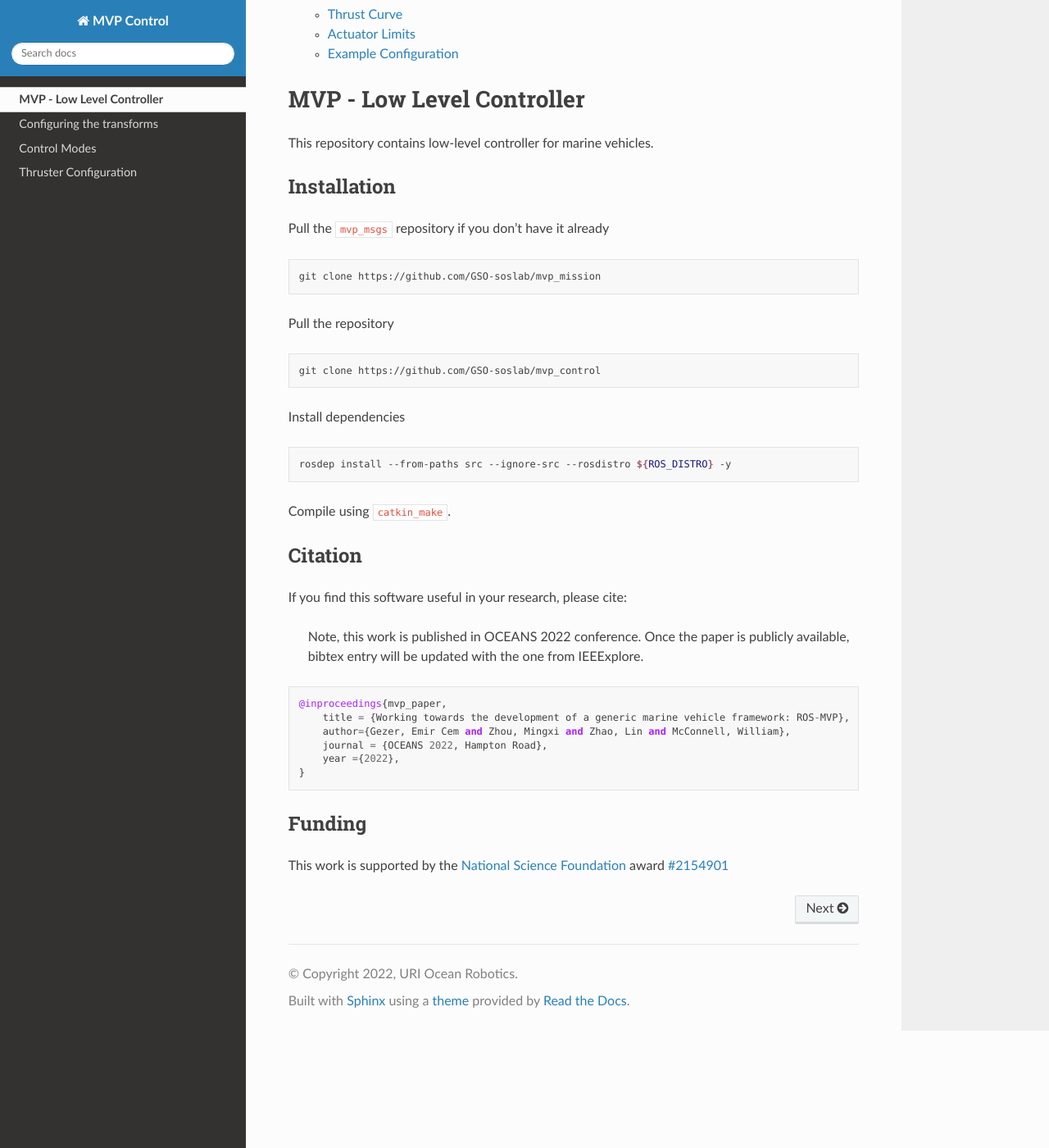
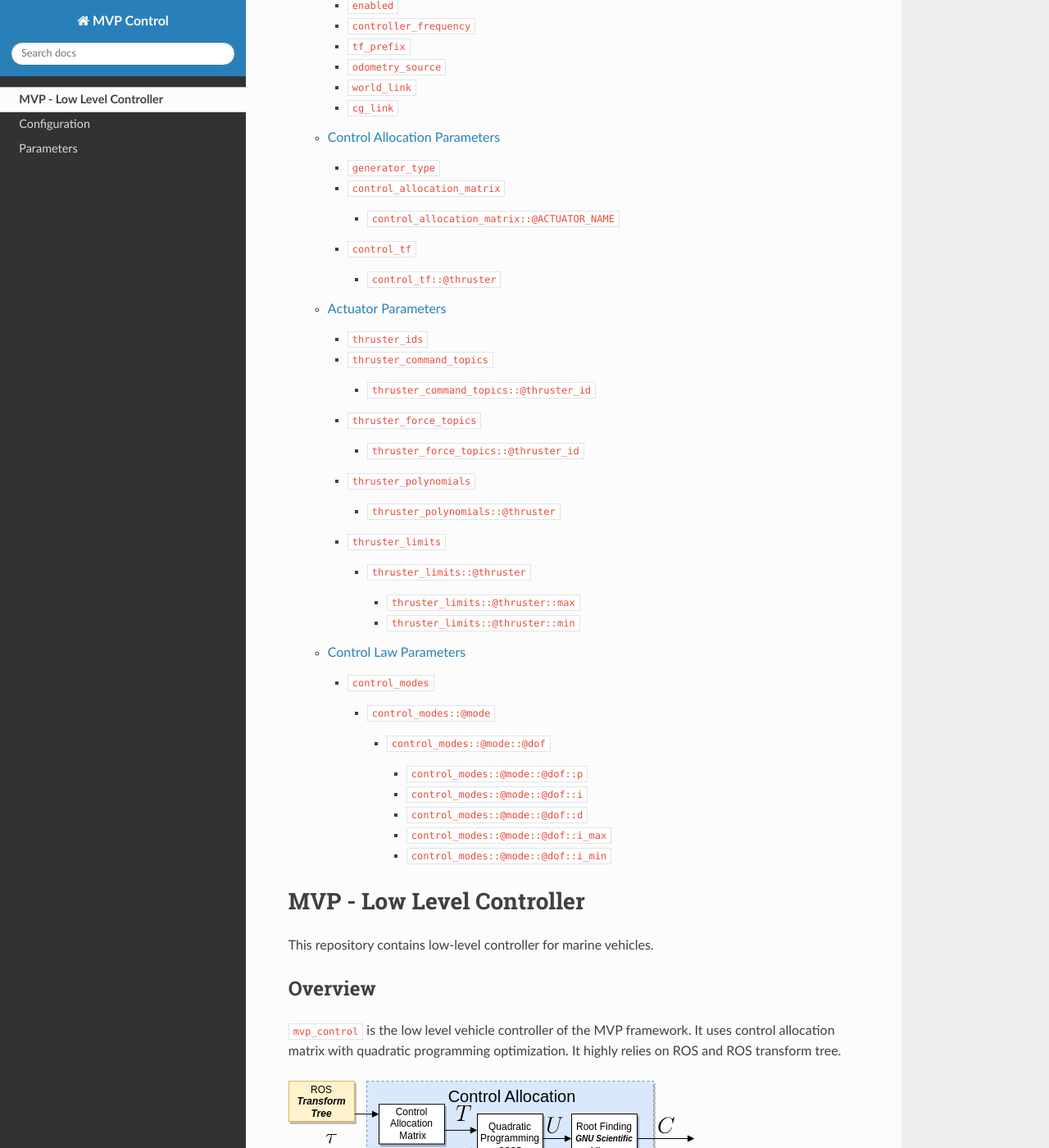
Before and after one commit to uri-ocean-robotics/mvp_control, a Sphinx documentation site: the page built from docs/index.md, in a window 1280 px wide and 1400 px high, scrolled down 273 px. Shown: the whole window at 82% size. Built offline with Sphinx 7.4.7 and the Read the Docs theme 2.0.0, drawn with Linux system fonts in a browser that asks for light colours; formulas are drawn with MathJax 3; some of the changed lines change nothing that is shown; some of the changed text lies outside the part shown.

Commit message:
docs: add sphinx documentation

````diff
--- a/README.md
+++ b/README.md
@@ -1,6 +1,18 @@
 # MVP - Low Level Controller
 
 This repository contains low-level controller for marine vehicles.
+
+## Overview
+
+`mvp_control` is the low level vehicle controller of the MVP framework.
+It uses control allocation matrix with quadratic programming optimization.
+It highly relies on ROS and ROS transform tree.
+
+![diagram](../docs/_static/diagram.svg)
+
+## Documentation
+
+The documentation for `mvp_control` package is is at https://uri-ocean-robotics.github.io/mvp_control.
 
 ## Installation
 
--- a/docs/conf.py
+++ b/docs/conf.py
@@ -8,6 +8,10 @@
 
 import sphinx_rtd_theme
 import myst_parser
+import os
+import sys
+
+sys.path.insert(0, os.path.abspath('..'))
 
 project = 'MVP Control'
 copyright = '2022, URI Ocean Robotics'
--- /dev/null
+++ b/docs/configuration.rst
@@ -0,0 +1,30 @@
+Configuration
+=============
+
+Configuring the transforms
+--------------------------
+
+.. important::
+    It is crucial that users of MVP have a clear understandin of `REP 105 <https://www.ros.org/reps/rep-0105.html>`_ and `REP 103 <https://www.ros.org/reps/rep-0103.html>`_.
+
+First create an arbitrary transform link to be used as center of gravity link.
+You may use URDF, static transform publisher, or your own TF publisher to achieve that.
+This link will be passed to ``mvp_control`` with ``cg_link`` parameter.
+
+Depending on the navigation solution, you maybe forced to use NED (North East Down) coordinate system.
+For example, robot_localization package only works with ENU (East North Up) coordinate system.
+You'll be configuring ``world_link`` parameter to base as the same convention as ``cg_link``.
+In other words, if ``cg_link`` is ENU, ``world_link`` must be ENU and vica versa.
+
+.. note::
+    MVP Controller requires a working navigation stack.
+    ROS robot_localization package provides easiest navigation integration.
+
+
+Odometry input set with ``odometry_source`` parameter. Your navigation solution must output the odometry in ``nav_msgs/Odometry`` type.
+
+Your final TF tree structrue should look like the following image.
+
+.. figure:: _static/example_tf.svg
+
+    Example of minimum required transform tree configuration.
--- a/docs/control_mode_configuration.md
+++ /dev/null
@@ -1,46 +0,0 @@
-# Control Modes
-
-```yaml
-##
-#
-# Defines the initial state of the controller
-#
-##
-enabled: true
-
-##
-#
-# Control rules for each control mode
-# Possible values for control rules are
-# - x
-# - y
-# - z
-# - roll
-# - pitch
-# - yaw
-# - surge
-# - sway
-# - heave
-#
-
-control_modes:
-  ##
-  # PID gains for each degree of freedom
-  ##
-  heading:
-    yaw:      {p: 20.0,  i: 0.5,   d: 30.0,  i_max: 20, i_min: -20}
-
-  flight:
-    pitch:    {p: 5.0,    i: 1.0,   d: 2.0,   i_max: 10, i_min: -10}
-    yaw:      {p: 5.0,    i: 0.5,   d: 30.0,  i_max: 20, i_min: -20}
-    surge:    {p: 10.0,   i: 3.0,   d: 5.0,   i_max: 10, i_min: -10}
-
-  hold:
-    x:        {p: 2.0,    i: 0.5,   d: 1.0,   i_max: 10, i_min: -10}
-    y:        {p: 2.0,    i: 0.5 ,  d: 1.0,   i_max: 10, i_min: -10}
-    # z:        {p: 2.0,    i: 1.0 ,  d: 10.0,  i_max: 10, i_min: -10}
-    # pitch:    {p: 5.0,    i: 1.0,   d: 2.0,   i_max: 10, i_min: -10}
-    # yaw:      {p: 5.0,    i: 0.5,   d: 30.0,  i_max: 20, i_min: -20}
-
-  kill: false
-```
--- a/docs/index.md
+++ b/docs/index.md
@@ -1,8 +1,7 @@
 ```{toctree}
 self
-transform_configuration.md
-control_mode_configuration.md
-thruster_configuration.md
+configuration.md
+parameters.rst
 ```
 
 ```{include} ../README.md
--- /dev/null
+++ b/docs/parameters.rst
@@ -0,0 +1,340 @@
+Parameters
+======================
+
+Basic Parameters
+----------------
+
+.. cpp:var:: bool enabled [not required]
+
+    :default: `False`
+
+    :brief: Initial state of the controller
+
+.. cpp:var:: double controller_frequency [not required]
+
+    :default: `10.0`
+
+    :brief: Frequency of the controller
+
+.. cpp:var:: string tf_prefix [not required]
+
+    :default: `''`
+
+    :brief: Transform Tree prefix
+
+.. cpp:var:: string odometry_source
+
+    :default: `odometry`
+
+    :brief: Odometry topic name
+
+.. cpp:var:: string world_link [not required]
+
+    :default: `world`
+
+    :brief: Transform tree worl link name
+
+.. cpp:var:: string cg_link [not required]
+
+    :defeault: `cg_link`
+
+    :brief: Center of gavity transform tree link name
+
+
+Control Allocation Parameters
+-----------------------------
+
+.. cpp:var:: string generator_type
+
+    :brief: Defines the control allocation matrix generation method.
+
+    Depending on the
+    parameter, it is either auto generated or user defined
+
+    :option: ``tf`` Control allocaiton matrix generated using Transform Tree. If this option is selected, user must define actuator links in the `thruster_ids` parameter.|
+    :option: ``user`` User provides the control allocation matrix
+
+.. cpp:var:: complex control_allocation_matrix
+
+    :brief: User defined control allocation matrix.
+
+    User defines the control allocation matrix as vectors per actuator. Those
+    vectors are so-called *contribution vectors*.
+
+    .. cpp:var:: vector<double> @ACTUATOR_NAME
+
+        :brief: Contribution vector for given actuator
+
+        .. math:: \texttt{<actuator\_name>} \leftarrow [\phi, \theta, \psi, u, v, w]
+
+
+    .. code-block:: yaml
+        :caption: Example control_allocation_matrix configuration.
+
+        control_allocation_matrix:
+            main:
+                [0.0, 0.0, 0.0, 1.0, 0.0, 0.0]
+            horizontal:
+                [0.0, 0.0, 0.48, 0.0, 1.0, 0.0]
+            vertical:
+                [0.0, 0.39, 0.0, 0.0, 0.0, -1.0]
+
+.. cpp:var:: complex control_tf
+
+    :brief: Transform tree link names for actuators
+
+    If `generator_type` parameter is set to `tf`, the mvp_control will look for actuator links in the transform tree.
+    Transform tree link names is required to generate the control allocaiton matrix.
+
+    .. cpp:var:: string @thruster
+
+        :brief: Trasform tree link name for the actuator
+
+
+    .. code-block:: yaml
+        :caption: Example
+
+        control_tf:
+            main: main_thruster_link
+            horizontal: horizontal_thruster_link
+            vertical: vertical_thruster_link
+
+Actuator Parameters
+-------------------
+
+.. cpp:var:: vector<string> thruster_ids
+
+    :brief: Arbitrary names for actuators
+
+    The user must declare arbitrary id for actuators.
+    Each thruster has its unique ID.
+    These unique IDs will be used for configuring them.
+    In the rest of the configuration file, those IDs must match.
+
+    .. code-block:: yaml
+        :caption: Example
+
+        thruster_ids:
+          - main
+          - horizontal
+          - vertical
+
+
+.. cpp:var:: complex thruster_command_topics
+
+    :brief: Control command topics for each actuator.
+
+    Control command for the actuator will be published under the topic defined with this parameter.
+    The topic will publish the control command in `std_msgs/Float64` format.
+
+    .. cpp:var:: string @thruster_id
+
+        :brief: Control commad topic for an actuator
+
+    .. code-block:: yaml
+        :caption: Example configuration
+
+        thruster_command_topics:
+            main: control/thruster/main
+            horizontal: control/thruster/horizontal
+            vertical: control/thruster/vertical
+
+.. cpp:var:: complex thruster_force_topics
+
+    :brief: Topic for controller force output for each actuator.
+
+    This topic will publish requested force from each actuator in Newtons.
+    The topic will publish the control command in `std_msgs/Float64` format.
+
+    .. cpp:var:: string @thruster_id
+
+        :brief: Force topic for an actuator
+
+    .. code-block:: yaml
+        :caption: Example configuration
+
+        thruster_force_topics:
+            main: control/force/main
+            horizontal: control/force/horizontal
+            vertical: control/force/vertical
+
+.. cpp:var:: complex thruster_polynomials
+
+    :brief: Thrust curve for each thruster
+
+    Control allocation computes the demanded force from each actuator.
+    Thrust curves help converting force into control command.
+    This could be a :math:`[1100,1900]` PWM value or simple :math:`[-1.0,1.0]` value.
+
+    .. cpp:var:: vector<float> @thruster
+
+        :brief: Thrust curve for thruster defined
+
+        For given thrust curve, :math:`f(x)`, thrust polynomial is set as follows.
+
+        .. math::
+
+            f(x) = a_n x^n + a_{n-1} x^{n-1} + ... + a_1 x + a_0 \\
+            \text{Thruster Polynomial} \leftarrow [a_0, a_1, ... ,a_{n-1}, a_n]
+
+    .. code-block:: yaml
+        :caption: Example Configuration
+
+        thruster_polynomials:
+            main:       [0.06165, 20.32, 9.632, 93.05, -2.856, -74.1]
+            horizontal: [0.06165, 20.32, 9.632, 93.05, -2.856, -74.1]
+            vertical:   [0.06165, 20.32, 9.632, 93.05, -2.856, -74.1]
+
+    .. code-block:: yaml
+        :caption: Template for thruster polynomial configuration
+
+        thruster_polynomials:
+            {{ Thruster ID }}: [{{a0}, {{a1}}}, ...,{{an}}]
+            {{ Thruster ID }}: [{{a0}, {{a1}}}, ...,{{an}}]
+            ...
+
+
+.. cpp:var:: complex thruster_limits
+
+    :brief: Force limits for each thruster
+
+    .. cpp:var:: complex @thruster
+
+        :brief: Maximum and minimum limits for given thruster
+
+        .. cpp:var:: float max
+
+            :brief: maximum limit for the given thruster
+
+        .. cpp:var:: float min
+
+            :brief: minimum limit for the given thruster
+
+
+    .. code-block:: yaml
+        :caption: Example
+
+        thruster_limits:
+            main:
+                max: 40
+                min: -30
+            horizontal:
+                max: 20
+                min: -20
+            vertical:
+                max: 20
+                min: -20
+
+Control Law Parameters
+----------------------
+
+.. cpp:var:: complex control_modes
+
+    :brief: Control modes with PID gains
+
+    .. cpp:var:: complex @mode
+
+        :brief: **Control mode**
+
+        Control mode name is given with this parameter.
+        Target degree of freedoms and PID gains described under each control mode.
+        MVP Controller can be configured with more than one control mode.
+
+        .. cpp:var:: complex @dof
+
+            :brief: **Target degree of freedoms** and their PID gains
+
+            Target degree of freedoms of a control mode with its PID gains.
+            This complex object can only have members that are described in the table below.
+            Each 'member' of this complex object contains PID gains.
+
+            .. list-table:: Possible values for target degree of freedoms
+                :widths: 25 25 50
+                :header-rows: 1
+
+                * - Target DOFs
+                  - Keyword
+                  - SNAME Symbol
+                * - Position in X axis
+                  - ``x``
+                  - :math:`x`
+                * - Position in Y axis
+                  - ``y``
+                  - :math:`y`
+                * - Position in Z axis
+                  - ``z``
+                  - :math:`z`
+                * - Orientation around X axis
+                  - ``roll``
+                  - :math:`\phi`
+                * - Orientation around Y axis
+                  - ``pitch``
+                  - :math:`\theta`
+                * - Orientation around Z axis
+                  - ``yaw``
+                  - :math:`\psi`
+                * - Linear speed on X axis
+                  - ``surge``
+                  - :math:`u`
+                * - Linear speed on Y axis
+                  - ``sway``
+                  - :math:`v`
+                * - Linear speed on Z axis
+                  - ``heave``
+                  - :math:`w`
+                * - Angular speed around X
+                  - ``roll_rate``
+                  - :math:`\dot{\phi}`
+                * - Angular speed around Y
+                  - ``pitch_rate``
+                  - :math:`\dot{\theta}`
+                * - Angular speed around  Z
+                  - ``yaw_rate``
+                  - :math:`\dot{\psi}`
+
+            .. cpp:var:: float p
+
+                P gain for PID controller
+
+            .. cpp:var:: float i
+
+                I gain for PID controller
+
+            .. cpp:var:: float d
+
+                D gain for PID controller
+
+            .. cpp:var:: float i_max
+
+                Maximum integral value
+
+            .. cpp:var:: float i_min
+
+                Minimum interal value
+
+    Example configuration is given in the code snippet below.
+    In the code snippet three control modes are configured.
+    The first control mode is ``flight`` mode that controls pitch, yaw and surge.
+    Second control mode is ``hold`` that controls :math:`x` and :math:`y`.
+    The third and the last contol mode is ``kill``.
+    This is a special setting that allows user to create control modes that doesn't control any degree of freedoms.
+    It is particularly useful when creating safety behaviors.
+
+    Simply put, first indentation after ``control_modes`` directive starts to create a new control mode.
+    And then the next indentation is to describe target degree of freedoms.
+
+
+    .. code-block:: yaml
+        :caption: Example control mode configuration
+
+        control_modes:
+            flight:
+                pitch:    {p: 5.0,    i: 1.0,   d: 2.0,   i_max: 10, i_min: -10}
+                yaw:      {p: 5.0,    i: 0.5,   d: 30.0,  i_max: 20, i_min: -20}
+                surge:    {p: 10.0,   i: 3.0,   d: 5.0,   i_max: 10, i_min: -10}
+
+            hold:
+                x:        {p: 2.0,    i: 0.5,   d: 1.0,   i_max: 10, i_min: -10}
+                y:        {p: 2.0,    i: 0.5 ,  d: 1.0,   i_max: 10, i_min: -10}
+
+            kill: false
--- a/docs/thruster_configuration.md
+++ /dev/null
@@ -1,98 +0,0 @@
-# Thruster Configuration
-
-## Actuators
-
-To configurate an actuator for MVP-Control program, user should first dedicate an ID to an actuator.
-All the other configuration related with that actuator begins with the given ID.
-
-Actuators IDs are configured with with `thruster_ids` ros_parameter.
-
-Template configuration for `thruster_ids` is shown below:
-
-```yaml
-thruster_ids:
-  - {{Thruster ID}}
-  - {{Thruster ID}}
-  - {{Thruster ID}}
-  ...
-```
-
-Example configuration is shown below:
-
-```yaml
-thruster_ids:
-  - surge
-  - sway_bow
-  - heave_bow
-  - heave_stern
-```
-
-## Thrust Curve
-
-The thrust curve is configured with `thruster_polynomials` ros_parameter for `mvp_control` node.
-Each item under `thruster_polynomials` dictionary represents the polynomial for each thruster.
-Array would hold the lower degrees in lower indexes. Shown below:
-
-$$
-f(x) = a_n x^n + a_{n-1} x^{n-1} + ... + a_1 x + a_0
-$$
-
-$$
-\text{Thruster Polynomial} = [a_0, a_1, ... ,a_{n-1}, a_n]
-$$
-
-Template configuration for thruster polynomial is shown below:
-```yaml
-thruster_polynomials:
-  {{ Thruster ID }}: [{{a0}, {{a1}}}, ...,{{an}}]
-  {{ Thruster ID }}: [{{a0}, {{a1}}}, ...,{{an}}]
-  ...
-
-```
-
-Example configuration for thruster curve looks like below:
-
-```yaml
-thruster_polynomials:
-  surge:        [0.06165, 20.32, 9.632, 93.05, -2.856, -74.1]
-```
-
-## Actuator Limits
-
-Thruster curve can have a varying limits.
-They can represent PWM signal $[1100ms, 1900ms]$, or a simple bounded signal $[-1.0, 1.0]$.
-Controller only solves for the desired force, and doesn't care about the output domain.
-
-The polynomial must have a real solution around the thrust limits.
-
-Thrust limits are configured with `thruster_limits` ros_parameter for `mvp_control` node.
-
-Template configuration is shown below thruster limit is shown below
-
-```yaml
-thruster_limits:
-  {{ Thruster ID }}: [{{lower limit}}, {{upper_limit}}]
-  {{ Thruster ID }}: [{{lower limit}}, {{upper_limit}}]
-  ...
-```
-
-## Example Configuration
-
-```yaml
-thruster_polynomials:
-  main:       [0.06165, 20.32, 9.632, 93.05, -2.856, -74.1]
-  horizontal: [0.06165, 20.32, 9.632, 93.05, -2.856, -74.1]
-  vertical:   [0.06165, 20.32, 9.632, 93.05, -2.856, -74.1]
-
-## Force limits
-thruster_limits:
-  main:
-    max: 40
-    min: -30
-  horizontal:
-    max: 20
-    min: -20
-  vertical:
-    max: 20
-    min: -20
-```
--- a/docs/transform_configuration.md
+++ /dev/null
@@ -1,41 +0,0 @@
-# Configuring the transforms
-
-First create an arbitrary transform link to be used as center of gravity link.
-You may use URDF, static transform publisher, or your own TF publisher to achieve that.
-This link will be passed to `mvp_control` with `cg_link` parameter.
-
-Depending on the navigation solution, you maybe forced to use NED (North East Down) coordinate system.
-For example, robot_localization package only works with ENU (East North Up) coordinate system.
-You'll be configuring `world_link` parameter to base as the same convention as `cg_link`.
-In other words, if `cg_link` is ENU, `world_link` must be ENU and vica versa.
-
-Odometry input set with `odometry_source` parameter. Your navigation solution must output the odometry in `nav_msgs/Odometry` type.
-
-
-## Example Configuration
-
-```yaml
-##
-# "tf_prefix" for transform tree
-# There is no default for parameter below.
-##
-tf_prefix: alpha
-
-##
-# Center of gravity link name in transform tree
-# There is no default for parameter below.
-##
-cg_link: cg_link
-
-##
-# World link
-# There is no default for parameter below.
-##
-world_link: world_ned
-
-##
-# Odometry source
-# There is no default for parameter below.
-##
-odometry_source: /odometry/filtered
-```
````
Also changed, not shown: docs/_static/diagram.svg (added), docs/_static/example_tf.svg (added), 1 other file.
